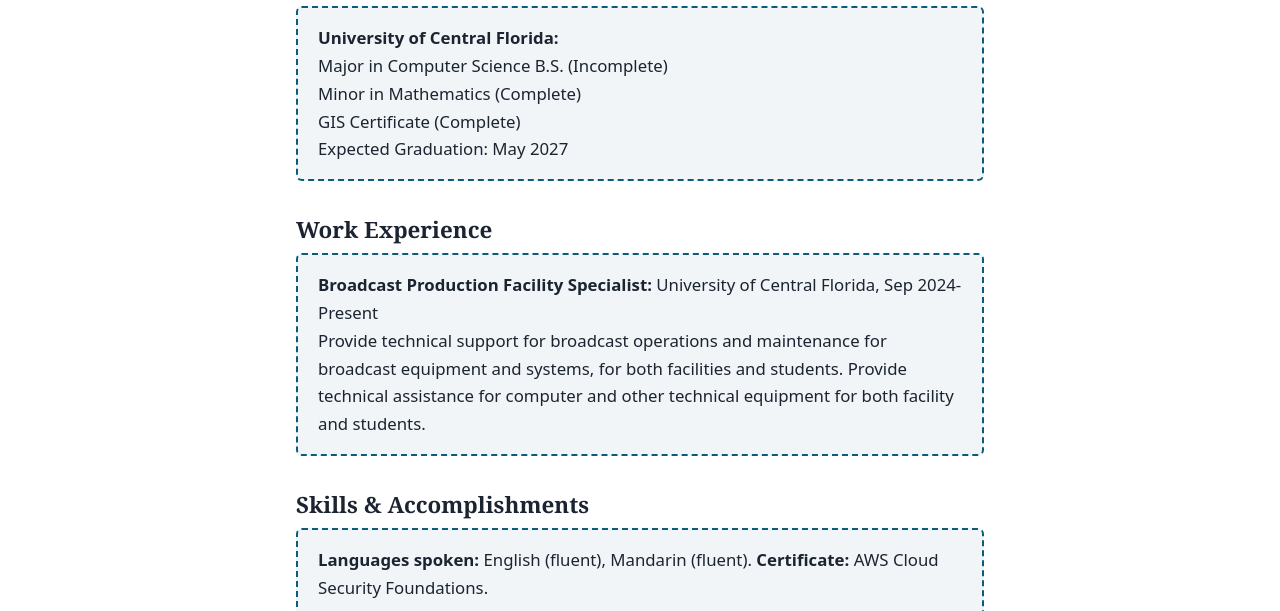
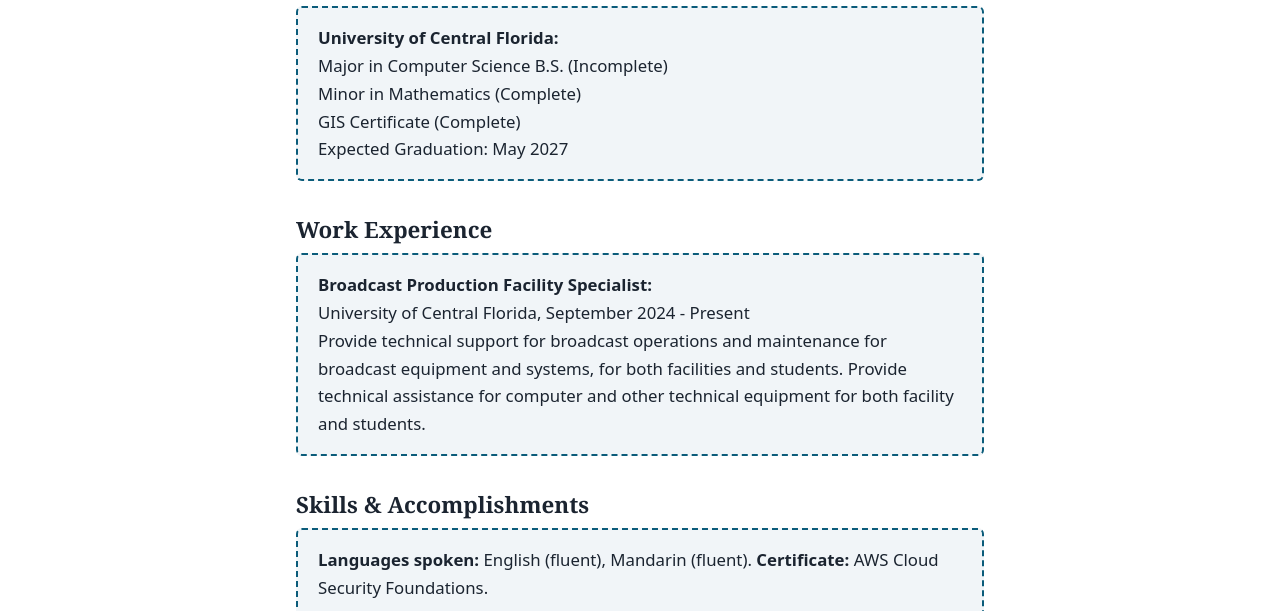
Before and after one commit to User4872/user4872.github.io, a plain HTML site: page about.html in a window 1280 px wide. Shown: the part 189-800 px from the top of the page. Drawn offline with Linux system fonts and the light colour scheme.

Commit message:
Add a line break

```diff
--- a/about.html
+++ b/about.html
@@ -20,7 +20,7 @@ GIS Certificate (Complete)<br>Expected Graduation: May 2027</div>
 </section>
 <section>
   <h2>Work Experience</h2>
-  <div class="placeholder"> <strong>Broadcast Production Facility Specialist:</strong> University of Central Florida, Sep 2024-Present<br>Provide technical support for broadcast operations and maintenance for broadcast equipment and systems, for both facilities and students. Provide technical assistance for computer and other technical equipment for both facility and students.</div>
+  <div class="placeholder"> <strong>Broadcast Production Facility Specialist:</strong> <br> University of Central Florida, September 2024 - Present<br>Provide technical support for broadcast operations and maintenance for broadcast equipment and systems, for both facilities and students. Provide technical assistance for computer and other technical equipment for both facility and students.</div>
 </section>
 <section>
   <h2>Skills &amp; Accomplishments</h2>
```
